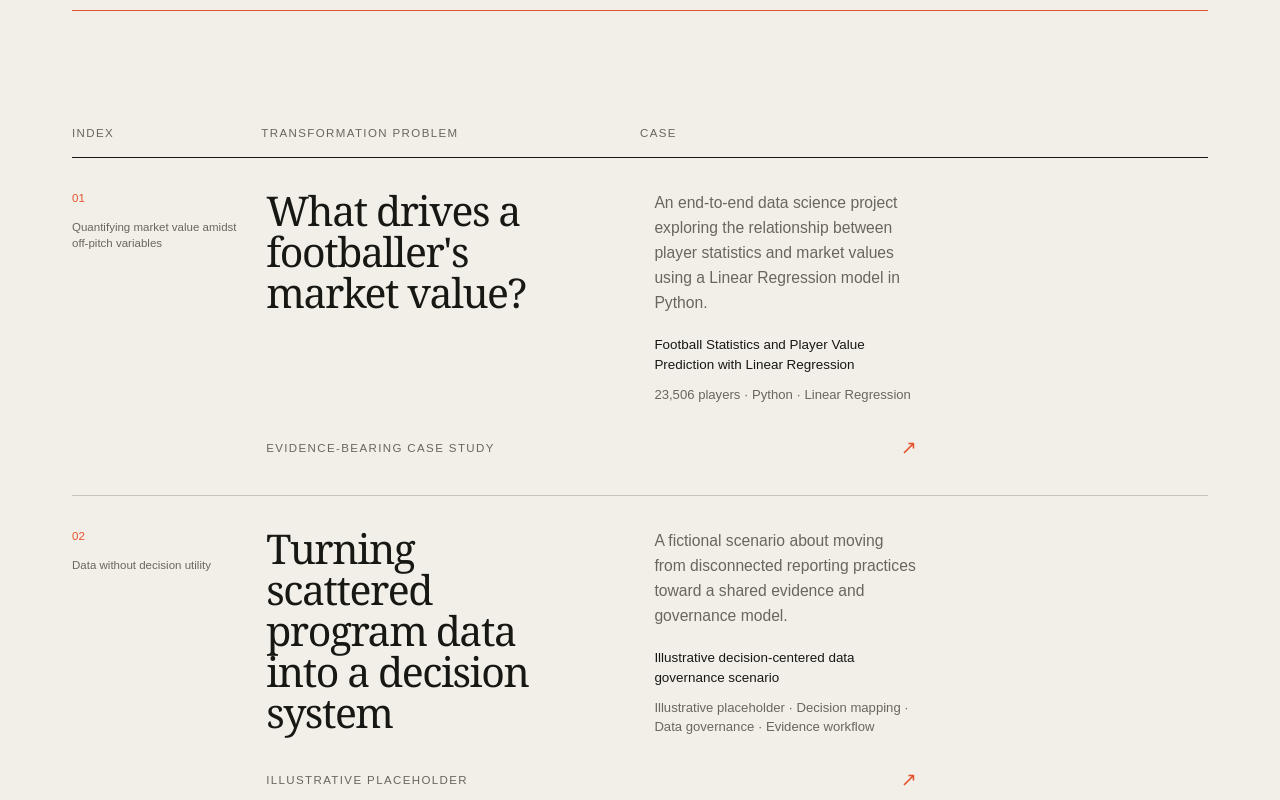
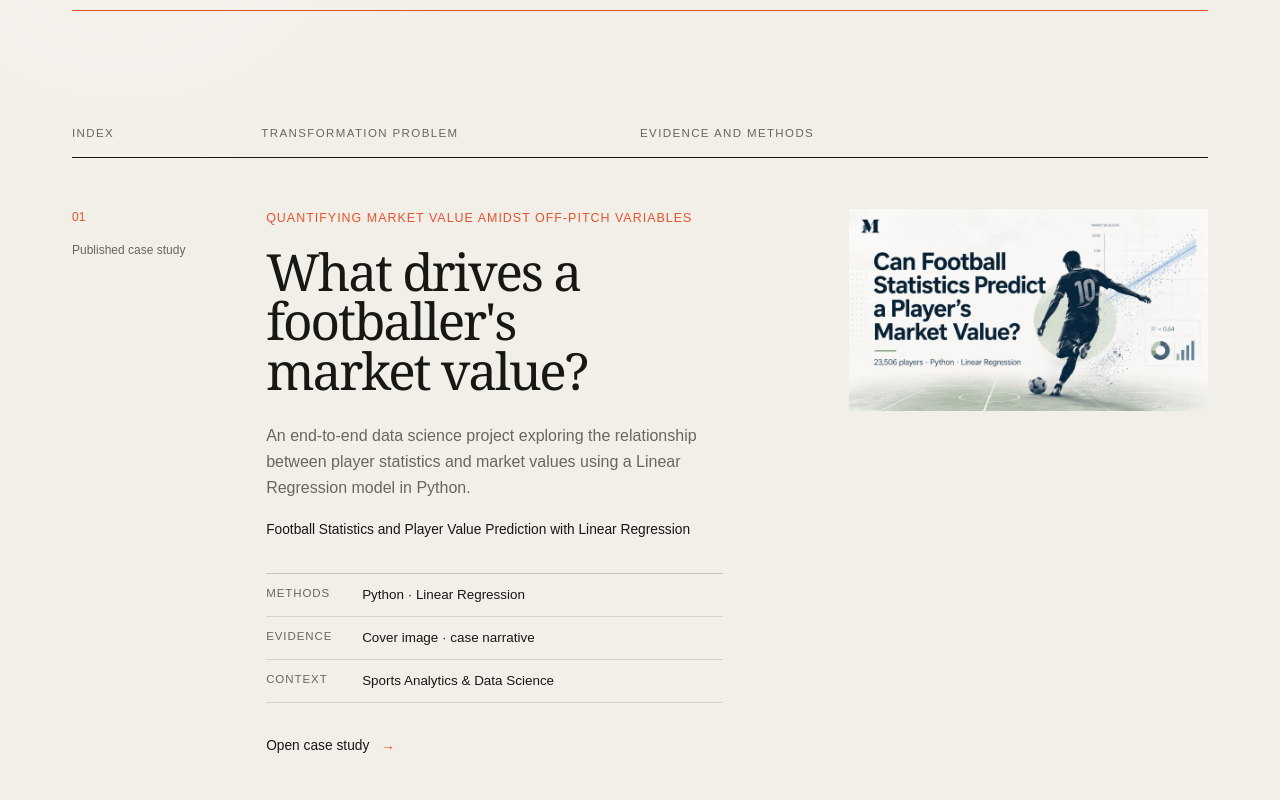
Before and after one commit to Wandera-Martin/portfolio-test, a Next.js app: page /work in a window 1280 px wide. Shown: the part 820-1620 px from the top of the page. Built offline with nearby package versions, Linux system fonts and the light colour scheme.

Commit message:
Differentiate the work archive

```diff
--- a/app/globals.css
+++ b/app/globals.css
@@ -965,9 +965,132 @@ button:focus-visible {
   border-bottom: 1px solid var(--ink);
 }
 
-.archive .project-list {
-  margin-top: 0;
+.archive-list {
+  border-bottom: 1px solid var(--stone);
+}
+
+.archive-entry {
+  border-top: 1px solid var(--stone);
+}
+
+.archive-entry:first-child {
   border-top: 0;
+}
+
+.archive-entry-link {
+  display: grid;
+  padding-block: clamp(2.5rem, 4vw, 4rem);
+  grid-template-columns: repeat(12, minmax(0, 1fr));
+  gap: var(--gutter);
+  transition: background-color 240ms ease;
+}
+
+.archive-entry-link:hover {
+  background: color-mix(in srgb, var(--stone) 13%, transparent);
+}
+
+.archive-entry-meta {
+  display: flex;
+  grid-column: 1 / 3;
+  color: var(--graphite);
+  font-size: 0.75rem;
+  line-height: 1.45;
+  flex-direction: column;
+  gap: 1rem;
+}
+
+.archive-entry-meta span:first-child,
+.archive-entry-problem {
+  color: var(--signal);
+}
+
+.archive-entry-body {
+  grid-column: 3 / 8;
+}
+
+.archive-entry-problem {
+  font-size: 0.78rem;
+  font-weight: 500;
+  letter-spacing: 0.08em;
+  text-transform: uppercase;
+}
+
+.archive-entry-body h2 {
+  max-width: 13ch;
+  margin-top: 1.2rem;
+  font-family: "Newsreader Variable", Georgia, serif;
+  font-size: clamp(2.7rem, 4vw, 4.5rem);
+  font-weight: 390;
+  line-height: 0.96;
+  letter-spacing: -0.04em;
+}
+
+.archive-entry-description {
+  max-width: 33rem;
+  margin-top: 1.75rem;
+  color: var(--graphite);
+  font-size: 1rem;
+  line-height: 1.62;
+}
+
+.archive-entry-technical {
+  max-width: 32rem;
+  margin-top: 1.25rem;
+  font-size: 0.86rem;
+  font-weight: 500;
+  line-height: 1.5;
+}
+
+.archive-entry-facts {
+  margin-top: 2rem;
+  border-top: 1px solid var(--stone);
+}
+
+.archive-entry-facts > div {
+  display: grid;
+  padding-block: 0.7rem;
+  grid-template-columns: 5rem 1fr;
+  gap: 1rem;
+  border-bottom: 1px solid color-mix(in srgb, var(--stone) 65%, transparent);
+}
+
+.archive-entry-facts dt {
+  color: var(--graphite);
+  font-size: 0.72rem;
+  letter-spacing: 0.08em;
+  text-transform: uppercase;
+}
+
+.archive-entry-facts dd {
+  font-size: 0.84rem;
+  line-height: 1.45;
+}
+
+.archive-entry-action {
+  display: inline-flex;
+  margin-top: 2rem;
+  align-items: center;
+  gap: 0.75rem;
+  font-size: 0.86rem;
+  font-weight: 500;
+}
+
+.archive-entry-action > span {
+  color: var(--signal);
+  transition: transform 200ms ease;
+}
+
+.archive-entry-link:hover .archive-entry-action > span {
+  transform: translateX(0.25rem);
+}
+
+.archive-entry-artifact {
+  grid-column: 9 / -1;
+  align-self: start;
+}
+
+.archive-entry-artifact .artifact {
+  box-shadow: none;
 }
 
 .case-topline {
@@ -1332,6 +1455,11 @@ button:focus-visible {
   .replacement-inner h2 { margin-top: 2rem; }
   .replacement-inner p { margin-top: 2rem; }
 
+  .archive-entry-link { grid-template-columns: repeat(4, 1fr); }
+  .archive-entry-meta { grid-column: 1 / -1; flex-direction: row; justify-content: space-between; }
+  .archive-entry-body { grid-column: 1 / -1; margin-top: 1.5rem; }
+  .archive-entry-artifact { grid-column: 1 / -1; margin-top: 2.5rem; }
+
   .profile-portrait { grid-column: 1 / -1; min-height: 34rem; }
   .profile-story { grid-column: 2 / -1; margin-top: 3rem; }
   .profile-facts { grid-template-columns: 1fr; }
--- a/app/work/page.tsx
+++ b/app/work/page.tsx
@@ -1,5 +1,5 @@
 import type { Metadata } from "next";
-import { ProjectRow } from "@/components/project-row";
+import { ArchiveProjectRow } from "@/components/archive-project-row";
 import { SiteFooter } from "@/components/site-footer";
 import { SplitHeading } from "@/components/split-heading";
 import { projects } from "@/lib/projects";
@@ -10,28 +10,31 @@ export const metadata: Metadata = {
 };
 
 export default function WorkPage() {
+  const publishedCount = projects.filter((project) => !project.isPlaceholder).length;
+  const placeholderCount = projects.length - publishedCount;
+
   return (
     <>
       <main id="main-content" className="inner-page" tabIndex={-1}>
         <header className="page-hero section-shell">
           <div className="page-hero-meta" data-intro-item>
             <p className="micro">Work archive</p>
-            <p className="micro">03 illustrative scenarios</p>
+            <p className="micro">{publishedCount.toString().padStart(2, "0")} published · {placeholderCount.toString().padStart(2, "0")} placeholders</p>
           </div>
           <SplitHeading as="h1" className="page-title" intro>Transformation problems, read in context.</SplitHeading>
           <p className="page-deck" data-intro-item>
-            This prototype archive demonstrates how future case studies will connect evidence, systems, institutions,
-            communication, and adoption. Every current entry is explicitly fictional.
+            A deeper index of transformation problems, methods, evidence, and artifacts. Placeholder scenarios remain
+            explicitly marked and are not presented as professional claims.
           </p>
           <div className="signal-rule" data-hero-line />
         </header>
 
-        <section className="archive section-shell" aria-label="Illustrative project archive">
+        <section className="archive section-shell" aria-label="Project archive">
           <div className="archive-key" data-reveal>
-            <span>Index</span><span>Transformation problem</span><span>Case</span>
+            <span>Index</span><span>Transformation problem</span><span>Evidence and methods</span>
           </div>
-          <div className="project-list">
-            {projects.map((project) => <ProjectRow project={project} key={project.slug} />)}
+          <div className="archive-list">
+            {projects.map((project) => <ArchiveProjectRow project={project} key={project.slug} />)}
           </div>
         </section>
       </main>
--- /dev/null
+++ b/components/archive-project-row.tsx
@@ -0,0 +1,53 @@
+import Link from "next/link";
+import { ProjectArtifact } from "@/components/project-artifact";
+import type { Project } from "@/lib/projects";
+
+export function ArchiveProjectRow({ project }: { project: Project }) {
+  const evidence = project.isPlaceholder
+    ? "Development artifact only"
+    : project.coverImage
+      ? "Cover image · case narrative"
+      : "Case narrative";
+
+  return (
+    <article className="archive-entry" data-reveal>
+      <Link className="archive-entry-link focus-ring" href={`/work/${project.slug}`}>
+        <div className="archive-entry-meta">
+          <span>{project.index}</span>
+          <span>{project.isPlaceholder ? "Illustrative placeholder" : "Published case study"}</span>
+        </div>
+
+        <div className="archive-entry-body">
+          <p className="archive-entry-problem">{project.transformationProblem}</p>
+          <h2>{project.displayTitle}</h2>
+          <p className="archive-entry-description">{project.shortDescription}</p>
+          <p className="archive-entry-technical">{project.technicalTitle}</p>
+
+          <dl className="archive-entry-facts">
+            <div>
+              <dt>Methods</dt>
+              <dd>{project.methods.join(" · ")}</dd>
+            </div>
+            <div>
+              <dt>Evidence</dt>
+              <dd>{evidence}</dd>
+            </div>
+            <div>
+              <dt>Context</dt>
+              <dd>{project.sector}</dd>
+            </div>
+          </dl>
+
+          <span className="archive-entry-action">
+            {project.isPlaceholder ? "Open prototype scenario" : "Open case study"}
+            <span aria-hidden="true">→</span>
+          </span>
+        </div>
+
+        <div className="archive-entry-artifact">
+          <ProjectArtifact project={project} compact />
+        </div>
+      </Link>
+    </article>
+  );
+}
```
